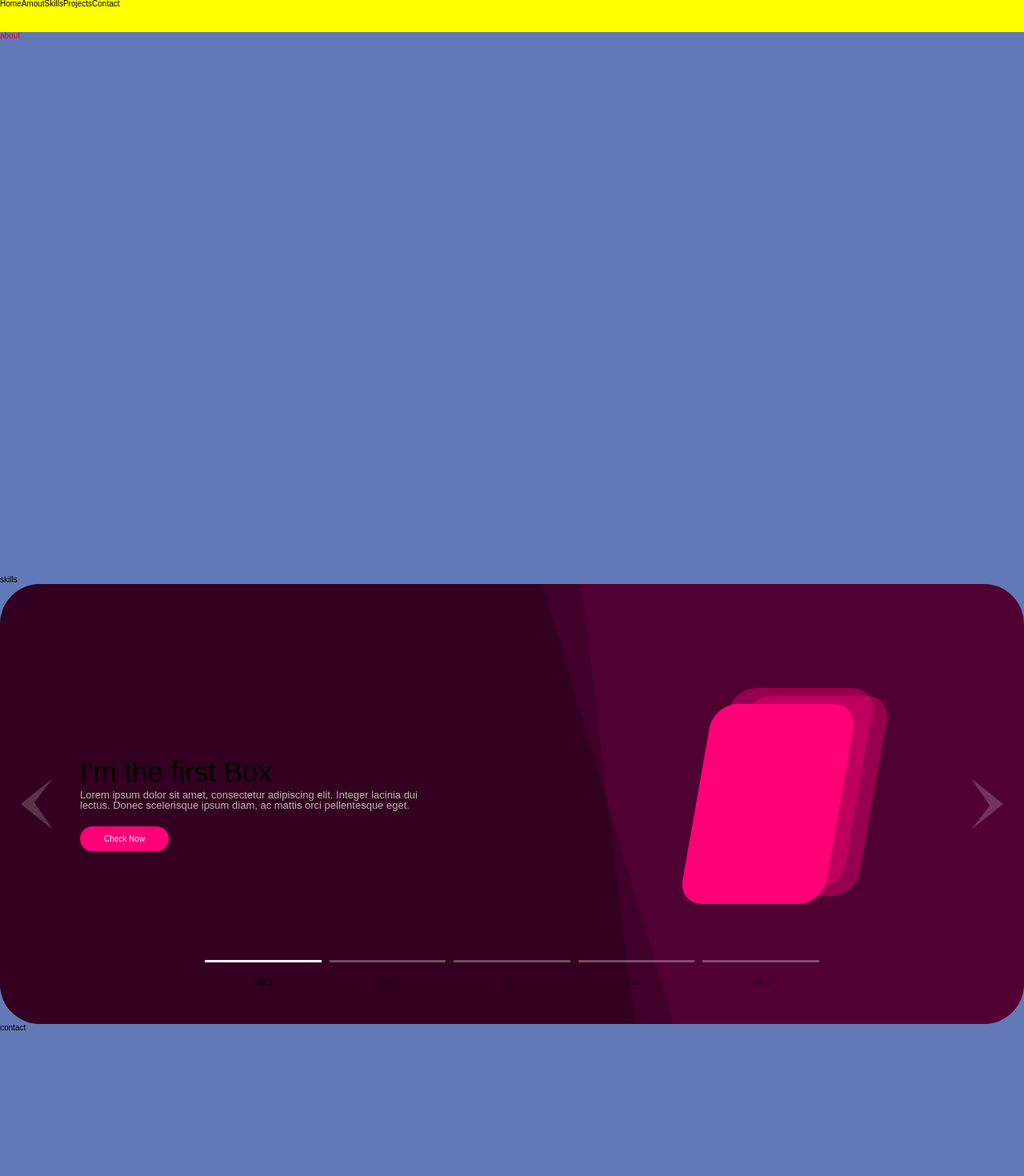
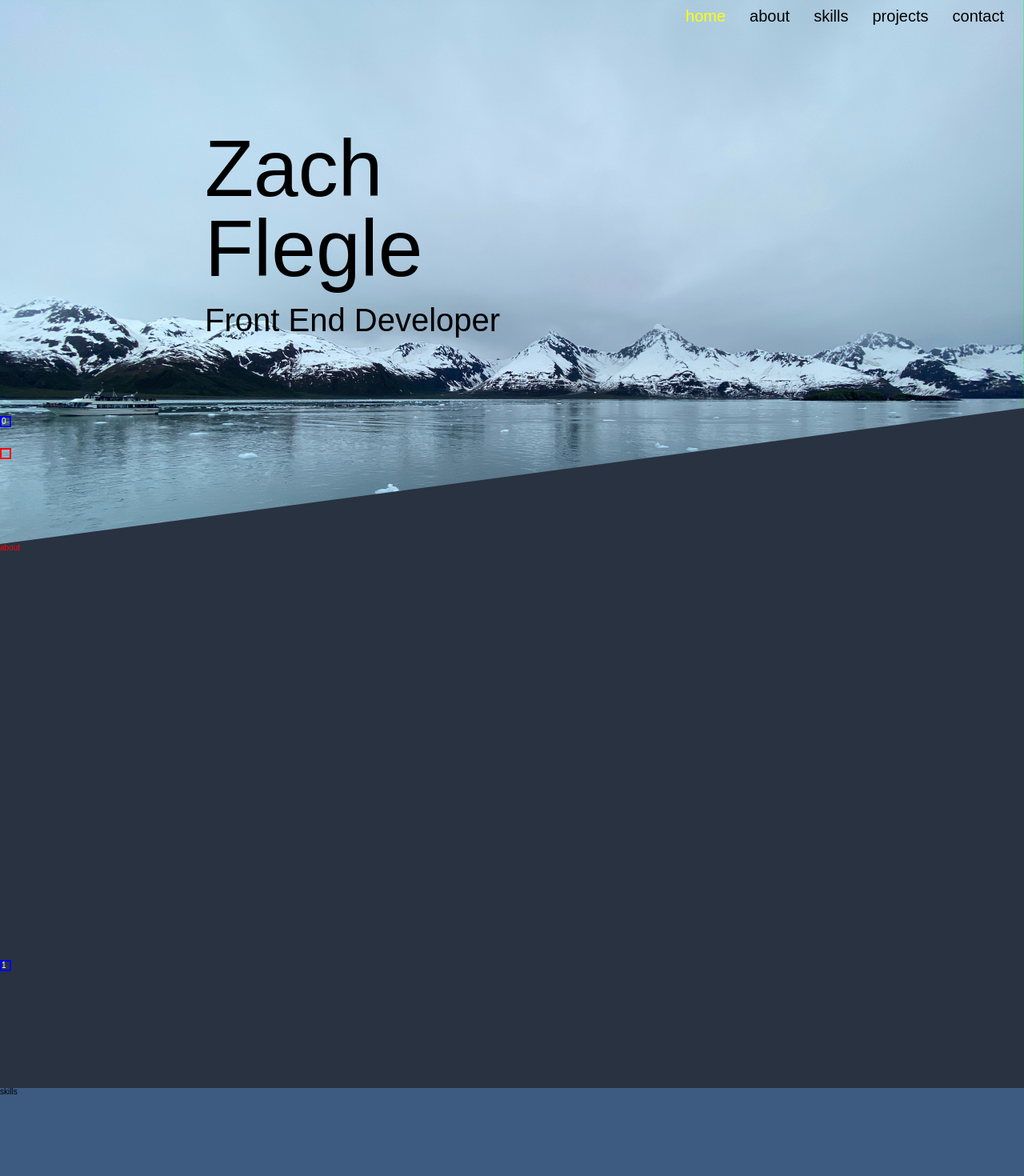
Before and after one commit to zflegle3/portfolio, a React (Create React App) app: page / in a window 1280 px wide. Shown: the top 1470 px of the page at 80% size. Before the commit the page ends 1290 px from the top, so only its background shows below. Built offline with nearby package versions, Linux system fonts and the light colour scheme.

Commit message:
Updated Nav component to update link and background styles on scrolling

```diff
--- a/src/App.js
+++ b/src/App.js
@@ -1,23 +1,51 @@
 import * as Scroll from 'react-scroll';
 import { Link, Button, Element, Events, animateScroll as scroll, scrollSpy, scroller } from 'react-scroll'
+import {useState, useEffect} from "react";
 
 import './styles/App.css';
 import './styles/Clouds.css';
 import './styles/Projects.scss';
+import './styles/Projects.css';
 
 
-import Clouds from "./components/Clouds"
-import Perlin from "./components/Perlin"
+// import Clouds from "./components/Clouds";
+// import Perlin from "./components/Perlin";
 
 import Nav from "./components/Nav";
 import Home from "./components/Home";
 import About from "./components/About";
-import Skills from "./components/Skills"
-import Projects from "./components/Projects"
+import Skills from "./components/Skills";
+import Projects from "./components/Projects";
 import Contact from "./components/Contact";
+import Footer from "./components/Footer";
+import React from 'react';
 
 
 function App() {
+
+  const [links, setLinks] = useState([
+    { id: "nav-link-home",
+      text: "home",
+      url: "#home",
+    },
+    { id: "nav-link-about",
+      text: "about",
+      url: "#about",
+    },
+    { id: "nav-link-skills",
+      text: "skills",
+      url: "#skills",
+    },
+    { id: "nav-link-projects",
+      text: "projects",
+      url: "#projects",
+    },
+    { id: "nav-link-contact",
+      text: "contact",
+      url: "#contact",
+    },
+  ])
+
 
 
 
@@ -26,7 +54,14 @@ function App() {
 
   return (
     <div className="App">
-      <Nav />
+      <div id="top-of-site-pixel-anchor"></div>
+      <div id="section-inc-0" className='inc-0'>0</div>
+      <div id="section-inc-1" className='inc-1'>1</div>
+      <div id="section-inc-2" className='inc-2'>2</div>
+      <div id="section-inc-3" className='inc-3'>3</div>
+      <div id="section-inc-4" className='inc-4'>4</div>
+
+      <Nav links={links}/>
 
       <Home />
 
@@ -38,6 +73,9 @@ function App() {
 
       <Contact />
 
+      <Footer />
+
+
     </div>
   );
 }
--- /dev/null
+++ b/src/components/Footer.js
@@ -0,0 +1,15 @@
+
+import '../styles/Footer.css';
+
+
+function Footer() {
+
+  return (
+    <div id="footer" className="footer">
+        footer
+    </div>
+
+  );
+}
+
+export default Footer;
--- a/src/components/Nav.js
+++ b/src/components/Nav.js
@@ -1,35 +1,116 @@
-
+import {useState, useEffect} from "react";
+import { v4 as uuidv4 } from 'uuid';
 import '../styles/Nav.css';
 
 
-function Nav() {
 
-    const scrollToTop = (e) => {
-        console.log("scroll to top");
+function Nav(props) {
+    //props.links
+    // const [navClass, setNavClass] = useState(["nav-bar, hidden"])
+    const [linkSelections, setLinkSelections] = useState(["home","about","skills","projects","contact"]);
+
+
+    const scrollClick = (e) => {
+        e.preventDefault();
+        console.log("scroll to section");
+        let target = e.target.getAttribute("href");
+        let scrollLoc = document.querySelector(target).offsetTop;
+        let navOffset = document.getElementById("nav-bar").offsetHeight;
+        window.scrollTo({
+            left: 0,
+            top: scrollLoc - navOffset,
+        })
+        // selectLink(e.target);
     }
 
-    const scrollToSection = (e) => {
-        console.log("scroll to top");
+    // const selectLink = (targetLink) => {
+    //     let allLinks = document.querySelectorAll("#nav-link");
+    //     for (let i=0; i<allLinks.length; i++) {
+    //         allLinks[i].classList = "";
+    //     };
+    //     targetLink.classList = "selected";
+
+    // }
+
+    const resetLinkSelect = () => {
+        let allLinks = document.querySelectorAll("a[id^='nav-link']");
+        // console.log(allLinks);
+        for (let i=0; i<allLinks.length; i++) {
+            allLinks[i].classList = "";
+        };
     }
 
+
+    useEffect(() => { //Nav "hidden" styling
+        let options = {
+            root: document.querySelector('#scrollArea'),
+            rootMargin: '0px',
+            threshold: 1.0,
+          }
+        if ( //checking to see if browser supports Intersection Observer
+            "IntersectionObserver" in window &&
+            "IntersectionObserverEntry" in window &&
+            "intersectionRatio" in window.IntersectionObserverEntry.prototype
+          ) {
+          let observer = new IntersectionObserver(entries => {
+            console.log(entries);
+            if (entries[0].boundingClientRect.y < 0) {
+                document.getElementById("nav-bar").classList.remove("hidden");
+            } else {
+                document.getElementById("nav-bar").classList.add("hidden");
+            }
+        }, options);
+            observer.observe(document.getElementById("top-of-site-pixel-anchor"));
+        }
+    });
+
+
+    useEffect(() => { //Section Selection Styling
+        let options2 = {
+            root: document.querySelector('#scrollArea'),
+            rootMargin: '0px',
+            threshold: 1.0,
+          }
+        if ( //checking to see if browser supports Intersection Observer
+            "IntersectionObserver" in window &&
+            "IntersectionObserverEntry" in window &&
+            "intersectionRatio" in window.IntersectionObserverEntry.prototype
+          ) {
+          let sectionNext = new IntersectionObserver(entries => {
+            //remove selected elements from all
+            if (entries[0].intersectionRatio === 1) {
+                if (entries[0].boundingClientRect.y > 0) {
+                    console.log("switch selection");
+                    console.log(entries, entries[0].boundingClientRect.y);
+                    resetLinkSelect()
+                    let idSplit = entries[0].target.id.split("-");
+                    let index = Number(idSplit[2]);
+                    console.log(index);
+                    console.log("Select", entries[0].target.classList);
+                    document.getElementById(`nav-link-${linkSelections[index]}`).classList.add("selected");
+                }
+
+            }
+        }, options2);
+            sectionNext.observe(document.getElementById("section-inc-0"));
+            sectionNext.observe(document.getElementById("section-inc-1"));
+            sectionNext.observe(document.getElementById("section-inc-2"));
+            sectionNext.observe(document.getElementById("section-inc-3"));
+            sectionNext.observe(document.getElementById("section-inc-4"));
+        }
+    });
+
+
+
+
     return (
-    <div className="nav-bar">
+        <div id="nav-bar" className={"nav-bar hidden"}>
             <ul className="nav-bar-list">
-            <li onClick={scrollToTop}>
-                Home
+                {props.links.map((link) =>
+                    <li key={uuidv4()}>
+                        <a href={link.url} id={link.id} onClick={scrollClick}>{link.text}</a>
                     </li>
-            <li onClick={scrollToSection}>
-                Amout
-            </li>
-            <li onClick={scrollToSection}>
-                Skills
-            </li>
-            <li onClick={scrollToSection}>
-                Projects
-            </li>
-            <li onClick={scrollToSection}>
-                Contact
-            </li>
+                )}
             </ul>
         </div>
 
--- a/src/components/Projects.js
+++ b/src/components/Projects.js
@@ -1,5 +1,7 @@
 import {gsap} from "gsap";
 import React, { useState, useEffect, useRef } from 'react';
+import "../styles/Projects.css"
+
 
 
 
@@ -205,15 +207,16 @@ function Projects() {
 
 
     return (
-        <div  id="projects" className="container">
+        <div  id="projects" >
+            <div className="container">
                 <div className="slider">
 
                     <div className="box1 box">
-                    <div class="bg"></div>
+                        <div className="bg"></div>
 
                         <div className="details">
-                        <h1 class="slide-title">I'm the first Box</h1>
-                        <p class="fade-text">
+                            <h1 className="slide-title">I'm the first Box</h1>
+                            <p className="fade-text">
                                 Lorem ipsum dolor sit amet, consectetur adipiscing
                                 elit. Integer lacinia dui lectus. Donec scelerisque ipsum
                                 diam, ac mattis orci pellentesque eget.
@@ -228,8 +231,8 @@ function Projects() {
                     <div className="box2 box">
                         <div className="bg"></div>
                         <div className="details">
-                        <h1 class="slide-title">I'm the second Box</h1>
-                        <p class="fade-text">
+                            <h1 className="slide-title">I'm the second Box</h1>
+                            <p className="fade-text">
                                 Lorem ipsum dolor sit amet, consectetur adipiscing
                                 elit. Integer lacinia dui lectus. Donec scelerisque ipsum
                                 diam, ac mattis orci pellentesque eget.
@@ -243,8 +246,8 @@ function Projects() {
                     <div className="box3 box">
                         <div className="bg"></div>
                         <div className="details">
-                        <h1 class="slide-title">I'm the third Box</h1>
-                        <p class="fade-text">
+                            <h1 className="slide-title">I'm the third Box</h1>
+                            <p className="fade-text">
                                 Lorem ipsum dolor sit amet, consectetur adipiscing
                                 elit. Integer lacinia dui lectus. Donec scelerisque ipsum
                                 diam, ac mattis orci pellentesque eget.
@@ -258,8 +261,8 @@ function Projects() {
                     <div className="box4 box">
                         <div className="bg"></div>
                         <div className="details">
-                        <h1 class="slide-title">I'm the fourth Box</h1>
-                        <p class="fade-text">
+                            <h1 className="slide-title">I'm the fourth Box</h1>
+                            <p className="fade-text">
                                 Lorem ipsum dolor sit amet, consectetur adipiscing
                                 elit. Integer lacinia dui lectus. Donec scelerisque ipsum
                                 diam, ac mattis orci pellentesque eget.
@@ -273,8 +276,8 @@ function Projects() {
                     <div className="box5 box">
                         <div className="bg"></div>
                         <div className="details">
-                        <h1 class="slide-title">I'm the fifth Box</h1>
-                        <p class="fade-text">
+                            <h1 className="slide-title">I'm the fifth Box</h1>
+                            <p className="fade-text">
                                 Lorem ipsum dolor sit amet, consectetur adipiscing
                                 elit. Integer lacinia dui lectus. Donec scelerisque ipsum
                                 diam, ac mattis orci pellentesque eget.
@@ -296,6 +299,8 @@ function Projects() {
                     <div className="box4" onClick={clickCheck}>Tab 4</div>
                     <div className="box5" onClick={clickCheck}>Tab 5</div>
                 </div>
+
+            </div>
         </div>
     );
 };
--- a/src/styles/About.css
+++ b/src/styles/About.css
@@ -0,0 +1,4 @@
+.about {
+    height: 85vh;
+    background-color: var(--a-);
+}
--- a/src/styles/App.css
+++ b/src/styles/App.css
@@ -49,9 +49,21 @@ table {
 
 /* General Styles */
 * {
+	scroll-behavior: smooth;
 	font-size: 10px;
 	--background-main: #6279B8;
 	font-family: 'Cabin', sans-serif;
+
+	--a-: #293241;
+	--b-: #3D5A80;
+	--c-: #98C1D9;
+	--d-: #E0FBFC;
+	--e-: #EE6C4D;
+
+	--text-dk: black;
+	--text-lt: white;
+
+
 }
 
 .App {
@@ -64,31 +76,15 @@ table {
 } */
 
 body {
-	background-color: var(--background-main);
+	background-color: var(--a-);
 }
 
 /* Main Section Styles */
 
-.nav-bar {
-	height: 5vh;
-	background-color: yellow;
-}
 
-.nav-bar-list {
-	display: flex;
-	flex-direction: row;
-	align-items: center;
-}
 
 .home {
-	background-image: url(../images/background.jpeg);
-	background-repeat: no-repeat;
-	background-size: cover;
-	clip-path: polygon(100% 0, 100% 75%, 0% 100%, 0 100%, 0 0);
-	display: flex;
-	flex-direction: column;
-	justify-content: center;
-	align-items: flex-start;
+
 }
 
 .home-content {
--- a/src/styles/Contact.css
+++ b/src/styles/Contact.css
@@ -0,0 +1,4 @@
+.contact {
+    height: 80vh;
+    background-color: var(--c-);
+}
--- /dev/null
+++ b/src/styles/Footer.css
@@ -0,0 +1,4 @@
+.footer {
+    height: 15vh;
+    background-color: var(--d-);
+}
--- a/src/styles/Home.css
+++ b/src/styles/Home.css
@@ -0,0 +1,13 @@
+.home {
+    height: 85vh;
+    background-color: var(--a-);
+
+    background-image: url(../images/background.jpeg);
+	background-repeat: no-repeat;
+	background-size: cover;
+	clip-path: polygon(100% 0, 100% 75%, 0% 100%, 0 100%, 0 0);
+	display: flex;
+	flex-direction: column;
+	justify-content: center;
+	align-items: flex-start;
+}
--- a/src/styles/Nav.css
+++ b/src/styles/Nav.css
@@ -0,0 +1,117 @@
+#nav-bar {
+	height: 5vh;
+	background-color: rgba(255,255,255,0.35);
+    position: fixed;
+    width: 100vw;
+    top: 0px;
+    z-index: 10;
+    display: flex;
+    flex-direction: row;
+    justify-content: flex-end;
+    transition: background-color 0.5s ease-in;
+
+}
+
+#nav-bar.hidden {
+    background-color: transparent;
+    border: none;
+    transition: background-color 0.5s ease-in;
+}
+
+#nav-bar a {
+    color: var(--text-lt);
+}
+
+#nav-bar.hidden a {
+    color: var(--text-dk);
+}
+
+#nav-bar a.selected {
+    color: yellow;
+    transition: 0.5s;
+}
+
+.nav-bar-list {
+	display: flex;
+	flex-direction: row;
+	align-items: center;
+    gap: 2rem;
+    padding-right: 2rem;
+}
+
+a[id^="nav-link"] {
+    font-size: 2rem;
+    text-decoration: none;
+    padding: 0.5rem;
+}
+
+a[id^="nav-link"]:hover {
+    scale: 2;
+}
+/*
+a[id^="nav-link"].selected, #nav-bar.hidden a.selected  {
+    color: yellow;
+    transition: 0.5s;
+} */
+
+
+
+/* All Scroll Listeners Styles */
+
+/* Nav Bar Listener */
+#top-of-site-pixel-anchor {
+    position: absolute;
+    width: 10px;
+    height: 10px;
+    top: 70vh;
+    left: 0px;
+    border: 2px solid red;
+    z-index: 100;
+}
+
+/* Section Selection Listener */
+/* #section-hide-about {
+    position: absolute;
+    width: 10px;
+    height: 10px;
+    top: 1300px;
+    left: 0px;
+    border: 2px solid orange;
+    z-index: 100;
+} */
+
+
+div[id^="section-inc"] {
+    position: absolute;
+    width: 10px;
+    height: 10px;
+    border: 2px solid blue;
+    z-index: 100;
+    color: white;
+    font-size: 1rem;
+}
+
+.inc-0 {
+    top: 65vh;
+    left: 0px;
+}
+
+.inc-1 {
+    top: 150vh;
+    left: 0px;
+}
+
+.inc-2 {
+    top: 235vh;
+    left: 0px;
+}
+
+.inc-3 {
+    top: 320vh;
+    left: 0px;
+}
+
+.inc-4 {
+    top: 405vh;
+    left: 0px;
+}
--- /dev/null
+++ b/src/styles/Projects.css
@@ -0,0 +1,8 @@
+#projects {
+    display: flex;
+    flex-direction: row;
+    justify-content: center;
+    align-items: center;
+    height: 85vh;
+    width: 100vw;
+}
--- a/src/styles/Skills.css
+++ b/src/styles/Skills.css
@@ -0,0 +1,4 @@
+.skills {
+    height: 85vh;
+    background-color: var(--b-);
+}
```
Lines whose indentation alone changed are shown as unchanged.
